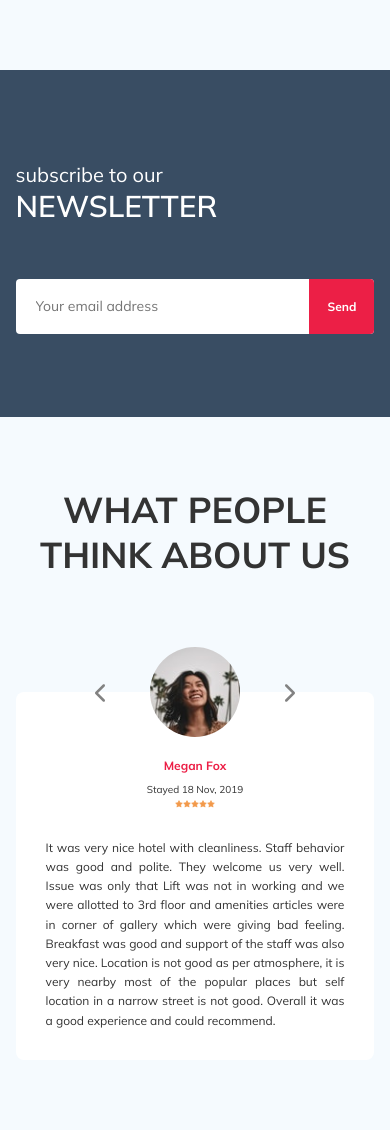
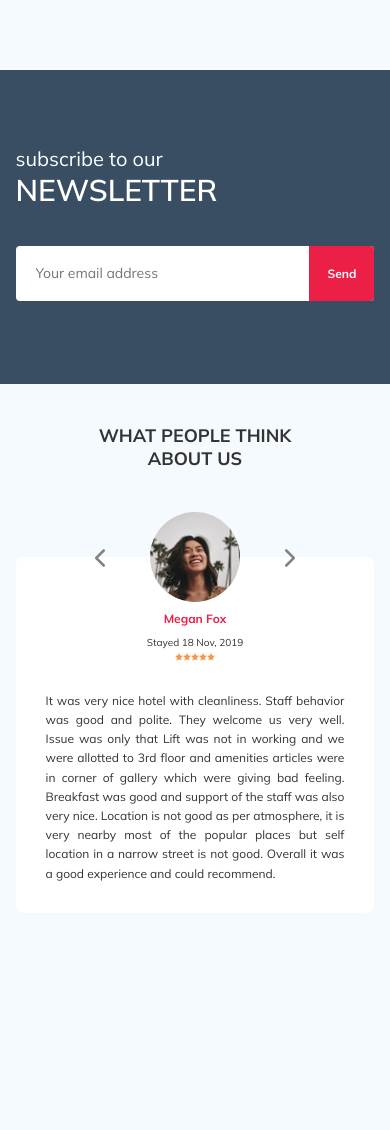
Before and after one commit to inrayz/tour-plan, a PHP site: page / in a window 390 px wide. Shown: the part 962-2092 px from the top of the page. After the commit the page ends 1843 px from the top, so only its background shows below. Run offline with PHP 8.4, Linux system fonts and the light colour scheme; some libraries are stand-ins or nearby versions.

Commit message:
fix margin

```diff
--- a/css/style.css
+++ b/css/style.css
@@ -869,6 +869,7 @@ template {
 }
 
 .newsletter-title {
+  margin: 0;
   color: #ffffff;
   font-weight: 300;
   font-size: 24px;
@@ -929,6 +930,7 @@ template {
   text-align: center;
   text-transform: uppercase;
   margin-bottom: 70px;
+  margin-top: 0;
 }
 
 .reviews-slider__item {
@@ -1028,6 +1030,7 @@ template {
   line-height: 15px;
   color: #EC1F46;
   margin-bottom: 10px;
+  margin-top: 0;
 }
 
 .reviews-slider__date {
@@ -1237,6 +1240,12 @@ template {
     font-size: 14px;
     line-height: 18px;
   }
+  .reviews__title {
+    margin-bottom: 50px;
+    font-weight: bold;
+    font-size: 18px;
+    line-height: 23px;
+  }
   .reviews-slider__item {
     padding: 0 30px 30px;
   }
@@ -1268,6 +1277,12 @@ template {
     height: 250px;
     margin-bottom: 20px;
   }
+  .reviews__title {
+    max-width: 245px;
+    margin: auto;
+    margin-bottom: 42px;
+    margin-top: 0;
+  }
 }
 
 @media (max-width: 355px) {
--- a/sass/_media.sass
+++ b/sass/_media.sass
@@ -123,6 +123,11 @@
       font-size: 14px
       line-height: 18px
   .reviews
+    &__title
+      margin-bottom: 50px
+      font-weight: bold
+      font-size: 18px
+      line-height: 23px
     &-slider
       &__item
         padding: 0 30px 30px
@@ -145,7 +150,12 @@
     &-slider
       height: 250px
       margin-bottom: 20px
-
+  .reviews
+    &__title
+      max-width: 245px
+      margin: auto
+      margin-bottom: 42px
+      margin-top: 0
 @media (max-width: 355px)
   .hotel
     &-description
--- a/sass/blocks/_newsletter.sass
+++ b/sass/blocks/_newsletter.sass
@@ -22,6 +22,7 @@
     align-items: center
     justify-content: space-between
   &-title
+    margin: 0
     color: $light
     font-weight: 300
     font-size: 24px
--- a/sass/blocks/_reviews.sass
+++ b/sass/blocks/_reviews.sass
@@ -7,6 +7,7 @@
     text-align: center
     text-transform: uppercase
     margin-bottom: 70px
+    margin-top: 0
   &-slider
     &__item
       position: relative
@@ -73,6 +74,7 @@
       line-height: 15px
       color: $primary
       margin-bottom: 10px
+      margin-top: 0
     &__date
       font-weight: normal
       font-size: 10px
```
Also changed, not shown: 1 other file.
